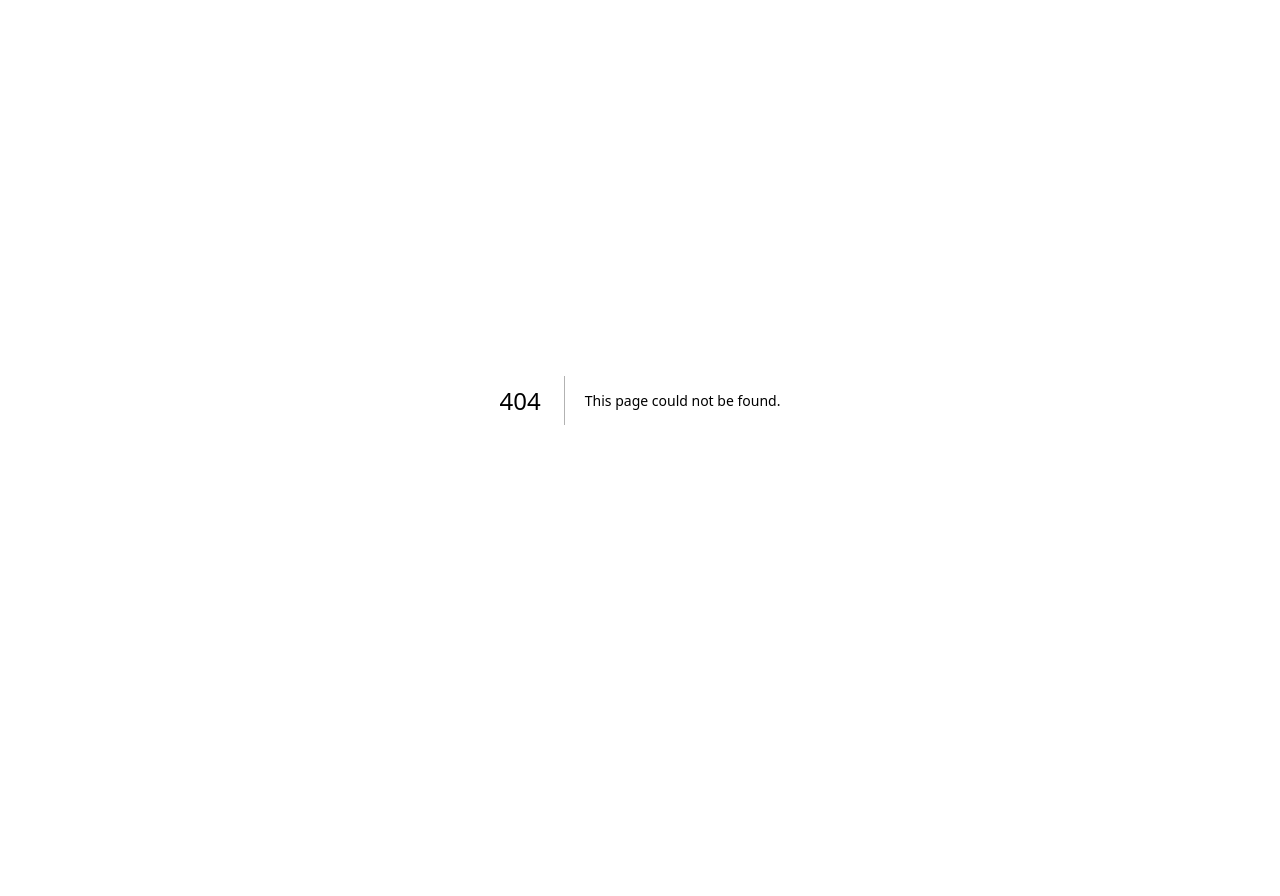
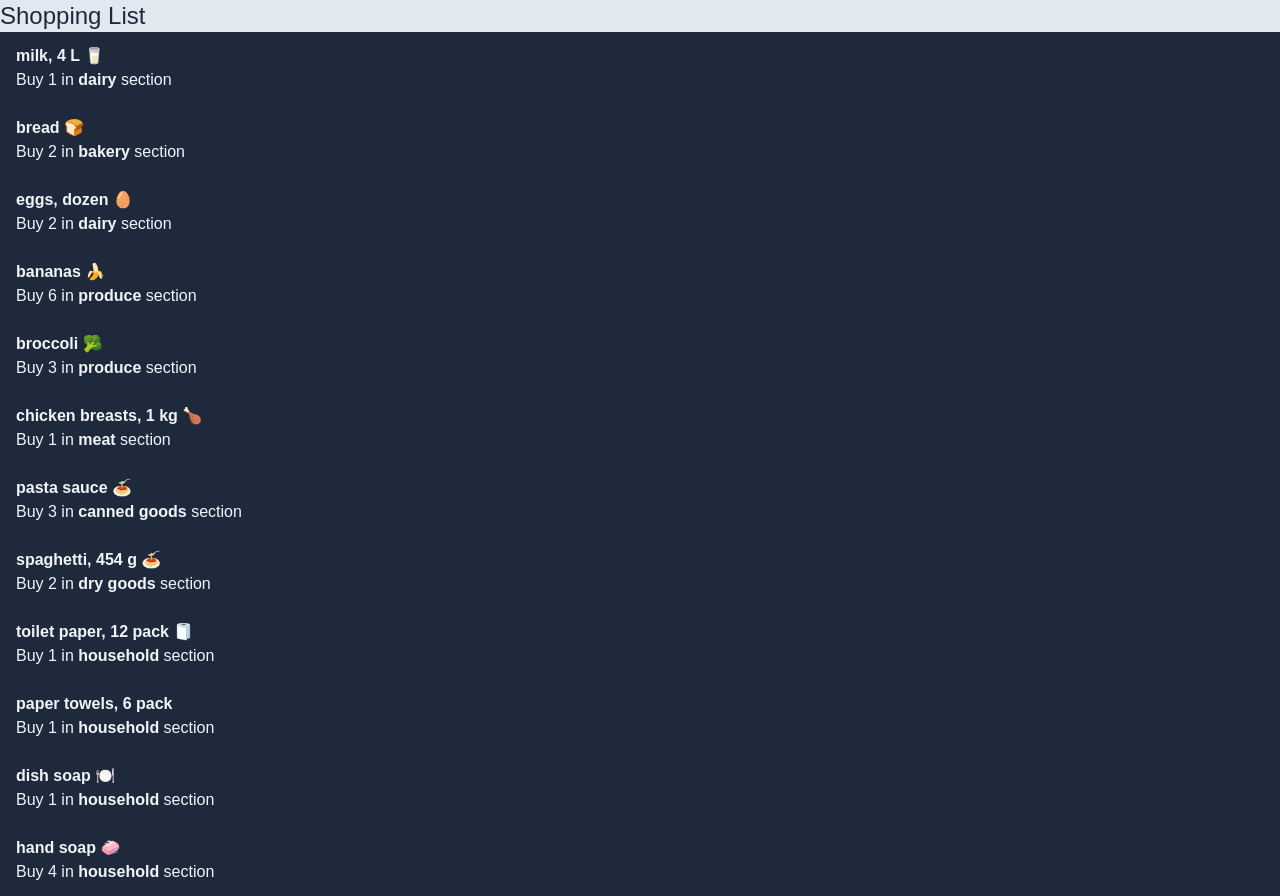
Before and after one commit to tylermeekel/cprg306-assignments, a Next.js app: page /week-3 in a window 1280 px wide. Before the commit this address had no page. Before the commit the page ends 800 px from the top, so only its background shows below. Built offline with nearby package versions, Linux system fonts and the light colour scheme.

Commit message:
Week 3 finished

```diff
--- a/app/layout.js
+++ b/app/layout.js
@@ -13,7 +13,7 @@
 });
 
 export const metadata = {
-  title: "Create Next App",
+  title: "Shopping List",
   description: "Generated by create next app",
 };
 
--- a/app/page.js
+++ b/app/page.js
@@ -6,6 +6,7 @@
       <h1 className=" text-3xl">CPRG 306: Web Development 2 - Assignments</h1>
       <ul>
         <li className="underline text-cyan-600 hover:text-cyan-300"><Link href="/week-2">Week 2</Link></li>
+        <li className="underline text-cyan-600 hover:text-cyan-300"><Link href="/week-3">Week 3</Link></li>
       </ul>
     </main>
   );
--- /dev/null
+++ b/app/week-3/item-list.js
@@ -0,0 +1,92 @@
+import Item from "./item";
+
+export default function ItemList() {
+    const item1 = {
+        name: "milk, 4 L 🥛",
+        quantity: 1,
+        category: "dairy",
+      };
+
+      const item2 = {
+        name: "bread 🍞",
+        quantity: 2,
+        category: "bakery",
+      };
+
+      const item3 = {
+        name: "eggs, dozen 🥚",
+        quantity: 2,
+        category: "dairy",
+      };
+
+      const item4 = {
+        name: "bananas 🍌",
+        quantity: 6,
+        category: "produce",
+      };
+
+      const item5 = {
+        name: "broccoli 🥦",
+        quantity: 3,
+        category: "produce",
+      };
+
+      const item6 = {
+        name: "chicken breasts, 1 kg 🍗",
+        quantity: 1,
+        category: "meat",
+      };
+
+      const item7 = {
+        name: "pasta sauce 🍝",
+        quantity: 3,
+        category: "canned goods",
+      };
+
+      const item8 = {
+        name: "spaghetti, 454 g 🍝",
+        quantity: 2,
+        category: "dry goods",
+      };
+
+      const item9 = {
+        name: "toilet paper, 12 pack 🧻",
+        quantity: 1,
+        category: "household",
+      };
+
+      const item10 = {
+        name: "paper towels, 6 pack",
+        quantity: 1,
+        category: "household",
+      };
+
+      const item11 = {
+        name: "dish soap 🍽️",
+        quantity: 1,
+        category: "household",
+      };
+
+      const item12 = {
+        name: "hand soap 🧼",
+        quantity: 4,
+        category: "household",
+      };
+
+      return (
+        <ul>
+            <Item item={item1} />
+            <Item item={item2} />
+            <Item item={item3} />
+            <Item item={item4} />
+            <Item item={item5} />
+            <Item item={item6} />
+            <Item item={item7} />
+            <Item item={item8} />
+            <Item item={item9} />
+            <Item item={item10} />
+            <Item item={item11} />
+            <Item item={item12} />
+        </ul>
+      );
+}
--- /dev/null
+++ b/app/week-3/item.js
@@ -0,0 +1,12 @@
+export default function Item({ item }) {
+    let { name, quantity, category } = item;
+
+    return (
+        <li className="bg-slate-800 text-slate-100 px-4 py-3">
+            <p className="font-bold">
+                {name}
+            </p>
+            <p>Buy {quantity} in <span className="font-semibold">{category}</span> section</p>
+        </li>
+    );
+}
--- /dev/null
+++ b/app/week-3/page.js
@@ -0,0 +1,10 @@
+import ItemList from "./item-list";
+
+export default function Page() {
+    return (
+        <main className=" bg-slate-200">
+            <h1 className="text-2xl text-slate-800">Shopping List</h1>
+            <ItemList />
+        </main>
+    );
+}
```
